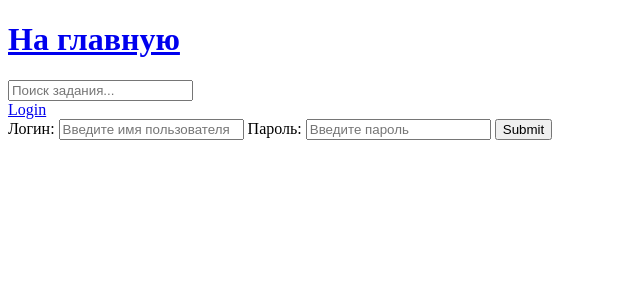
After one commit to dilyara510/python_libs7, a Django app: page /login/ in a window 1280 px wide. The commit adds this page. Shown: the top 300 px of the page, without its empty margins (0-640 px from the left). Run offline with Django 4.2, Linux system fonts and the light colour scheme.

Commit message:
added login logout

```diff
--- a/base/templates/base/home.html
+++ b/base/templates/base/home.html
@@ -38,9 +38,10 @@
             {% for task in tasks %}
             <div>
                 <h5>
+                    {% if request.user == task.host %}
                     <a href="{% url 'update-task' task.id %}">Редактировать</a>
                     <a href="{% url 'delete-task' task.id %}">Удалить</a>
-
+                    {% endif %}
                     <span>@{{task.host.username}}</span>
                     {{task.id}} -- <a href="{% url 'task' task.id %}"> {{task.name}}</a>
                     <small>{{task.topic.name}}</small>
--- /dev/null
+++ b/base/templates/base/login_register.html
@@ -0,0 +1,19 @@
+{% extends 'main.html' %}
+
+{% block content %}
+
+<div>
+    <form method="post" action="">
+        {% csrf_token %}
+
+        <label>Логин:</label>
+        <input type="text" name="username" placeholder="Введите имя пользователя"/>
+
+        <label>Пароль:</label>
+        <input type="password" name="password" placeholder="Введите пароль"/>
+
+        <input type="submit" name="Login"/>
+    </form>
+</div>
+
+{% endblock content %}
--- a/base/urls.py
+++ b/base/urls.py
@@ -8,6 +8,12 @@ from . import views
 # ]
 
 urlpatterns = [
+
+    path('login/', views.loginPage, name="login"),
+    path('logout/', views.logoutUser, name="logout"),
+
+
+
     path('', views.home, name="home"),
     path('task/<str:pk>/', views.task, name="task"),
 
--- a/base/views.py
+++ b/base/views.py
@@ -1,7 +1,13 @@
 from django.shortcuts import render, redirect
 from django.db.models import Q
+from django.contrib.auth.models import User
+from django.contrib.auth import authenticate, login, logout
 from .models import Task, Topic
 from .forms import TaskForm
+from django.contrib import messages
+from django.contrib.auth.decorators import login_required
+from django.http import HttpResponse
+
 
 # tasks = [
 #     {'id': 1, 'name': 'Задание 1'},
@@ -9,6 +15,37 @@ from .forms import TaskForm
 #     {'id': 3, 'name': 'Задание 3'},
 # ]
 
+def loginPage(request):
+    # page = 'login'
+    # if request.user.is_authenticated:
+    #     return redirect('home')
+
+    if request.user.is_authenticated:
+        return redirect('home')
+
+    if request.method == 'POST':
+        email = request.POST.get('email')
+        password = request.POST.get('password')
+
+        try:
+            user = User.objects.get(email=email)
+        except:
+            messages.error(request, 'User does not exist')
+
+        user = authenticate(request, email=email, password=password)
+
+        if user is not None:
+            login(request, user)
+            return redirect('home')
+        else:
+            messages.error(request, 'Username OR password does not exit')
+
+    context = {}
+    return render(request, 'base/login_register.html')
+
+def logoutUser(request):
+    logout(request)
+    return redirect('home')
 
 def home(request):
     q=request.GET.get('q') if request.GET.get('q')!=None else ''
@@ -35,6 +72,7 @@ def task(request, pk):
 # def task(request,pk):
 #     return render(request,'base/task.html')
 
+@login_required(login_url='login')
 def createTask(request):
     form=TaskForm()
     if request.method=='POST':
@@ -45,10 +83,13 @@ def createTask(request):
     context={'form':form}
     return render(request, 'base/task_form.html', context)
 
-
+@login_required(login_url='login')
 def updateTask(request, pk):
     task=Task.objects.get(id=pk)
     form=TaskForm(instance=task)
+
+    if request.user!=task.host:
+        return HttpResponse('Доступ запрещен!')
 
     if request.method=='POST':
         form=TaskForm(request.POST, instance=task)
@@ -60,8 +101,12 @@ def updateTask(request, pk):
 
     return render(request, 'base/task_form.html', context)
 
+@login_required(login_url='login')
 def deleteTask(request,pk):
     task=Task.objects.get(id=pk)
+
+    if request.user!=task.host:
+        return HttpResponse('Доступ запрещен!')
     if request.method=='POST':
         task.delete()
         return redirect('home')
--- a/templates/main.html
+++ b/templates/main.html
@@ -12,7 +12,16 @@
 <body>
     {% include 'navbar.html' %}
 
+    {% if messages %}
+    <ul class="messages">
+        {% for message in messages %}
+        <li>{{ message }}</li>
+        {% endfor %}
+    </ul>
+    {% endif %}
+
     {% block content %}
+
 
     {% endblock %}
 
--- a/templates/navbar.html
+++ b/templates/navbar.html
@@ -7,4 +7,9 @@
 
 </form>
 
-<hr>
+ {% if request.user.is_authenticated %}
+<p>Hello {{request.user}}</p>
+<a href="{% url 'logout' %}">Logout</a>
+{% else %}
+<a href="{% url 'login' %}">Login</a>
+{% endif %}
```
Also changed, not shown: db.sqlite3.
